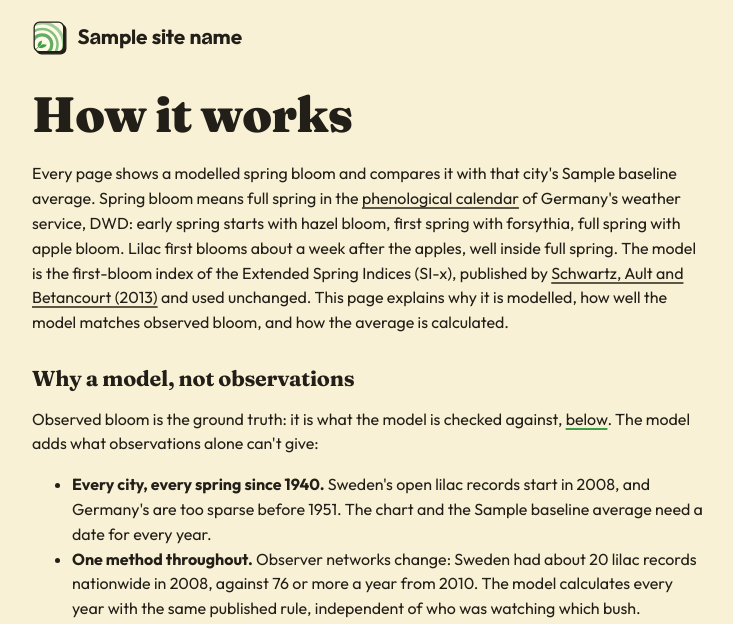
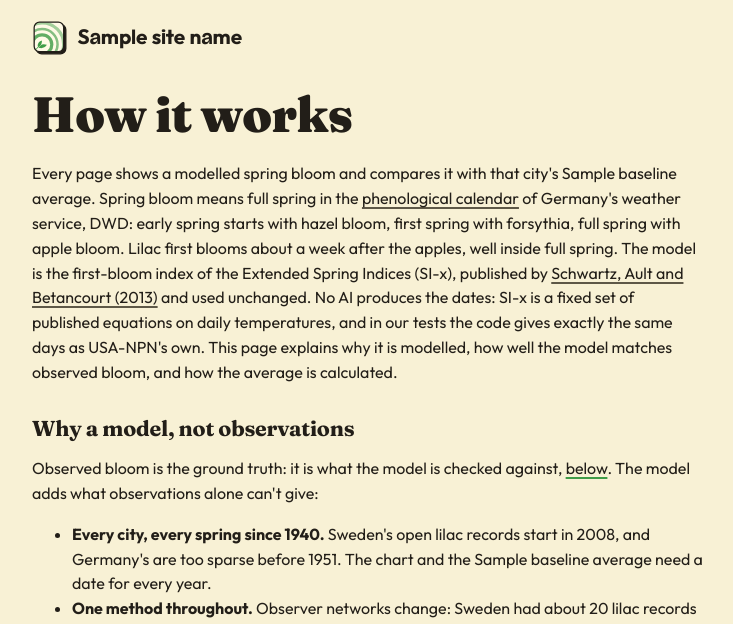
Before and after one commit to Aimekram/call-of-kiuru, a Python web app: template site/templates/method.html in a window 1280 px wide. Shown: the top 624 px of the page, without its empty margins (272-1005 px from the left). Run offline with Jinja, Linux system fonts and the light colour scheme; the template is opened without the code that fills it: most values are stand-ins (such as "Sample title", 1, 10 or a date in 2020).

Commit message:
content: say on the method page that no AI produces the dates, and that the code is AI-assisted
Co-Authored-By: Claude Opus 5.5 <noreply@anthropic.com>

```diff
--- a/site/templates/method.html
+++ b/site/templates/method.html
@@ -4,7 +4,7 @@
 {% block description %}Why the spring bloom comes from a model, how well it matches observed bloom, why only Germany and Sweden, and how each city's {{ baseline }} average is calculated.{% endblock %}
 {% block content %}
 <h1>How it works</h1>
-<p>Every page shows a modelled spring bloom and compares it with that city's {{ baseline }} average. Spring bloom means full spring in the <a target="_blank" rel="noopener" href="https://www.dwd.de/SharedDocs/broschueren/DE/presse/phaeno_faltblatt.pdf">phenological calendar</a> of Germany's weather service, DWD: early spring starts with hazel bloom, first spring with forsythia, full spring with apple bloom. Lilac first blooms about a week after the apples, well inside full spring. The model is the first-bloom index of the Extended Spring Indices (SI-x), published by <a target="_blank" rel="noopener" href="https://doi.org/10.1002/joc.3625">Schwartz, Ault and Betancourt (2013)</a> and used unchanged. This page explains why it is modelled, how well the model matches observed bloom, and how the average is calculated.</p>
+<p>Every page shows a modelled spring bloom and compares it with that city's {{ baseline }} average. Spring bloom means full spring in the <a target="_blank" rel="noopener" href="https://www.dwd.de/SharedDocs/broschueren/DE/presse/phaeno_faltblatt.pdf">phenological calendar</a> of Germany's weather service, DWD: early spring starts with hazel bloom, first spring with forsythia, full spring with apple bloom. Lilac first blooms about a week after the apples, well inside full spring. The model is the first-bloom index of the Extended Spring Indices (SI-x), published by <a target="_blank" rel="noopener" href="https://doi.org/10.1002/joc.3625">Schwartz, Ault and Betancourt (2013)</a> and used unchanged. No AI produces the dates: SI-x is a fixed set of published equations on daily temperatures, and in our tests the code gives exactly the same days as USA-NPN's own. This page explains why it is modelled, how well the model matches observed bloom, and how the average is calculated.</p>
 <h2 id="model">Why a model, not observations</h2>
 <p>Observed bloom is the ground truth: it is what the model is checked against, <a href="#validation">below</a>. The model adds what observations alone can't give:</p>
 <ul>
@@ -86,7 +86,7 @@
 <p class="note">Every value is in <a target="_blank" rel="noopener" href="{{ check_file_url }}">bloom_multiyear.csv</a></p>
 </div>
 <p>The observations are based on data from <a target="_blank" rel="noopener" href="https://opendata.dwd.de/">Deutscher Wetterdienst</a> (CC BY 4.0) and from <a target="_blank" rel="noopener" href="https://researchdata.se/en/catalogue/dataset/2022-86-1">SLU Naturens Kalender</a> (CC0).</p>
-<p>The code behind the model and this comparison is <a target="_blank" rel="noopener" href="{{ repo_url }}">on GitHub</a>, along with each city's numbers.</p>
+<p>The code behind the model and this comparison was written with AI assistance. It is checked in two ways: it gives exactly the same days as USA-NPN's own code, and its results are compared with observed bloom, above. The code, its tests and each city's numbers are <a target="_blank" rel="noopener" href="{{ repo_url }}">open on GitHub</a>.</p>
 <h3>Limitations</h3>
 <ul>
 <li>Sweden's evidence is thinner: 17 springs, with a median of 3 to 4.5 observations per city and year in Stockholm, Gothenburg and Malmö and 8 to 8.5 in the other three, in some years one. The first two years, 2008 and 2009, pull it down. From 2010 on, the correlation is 0.82 (0.68–0.91).</li>
```
